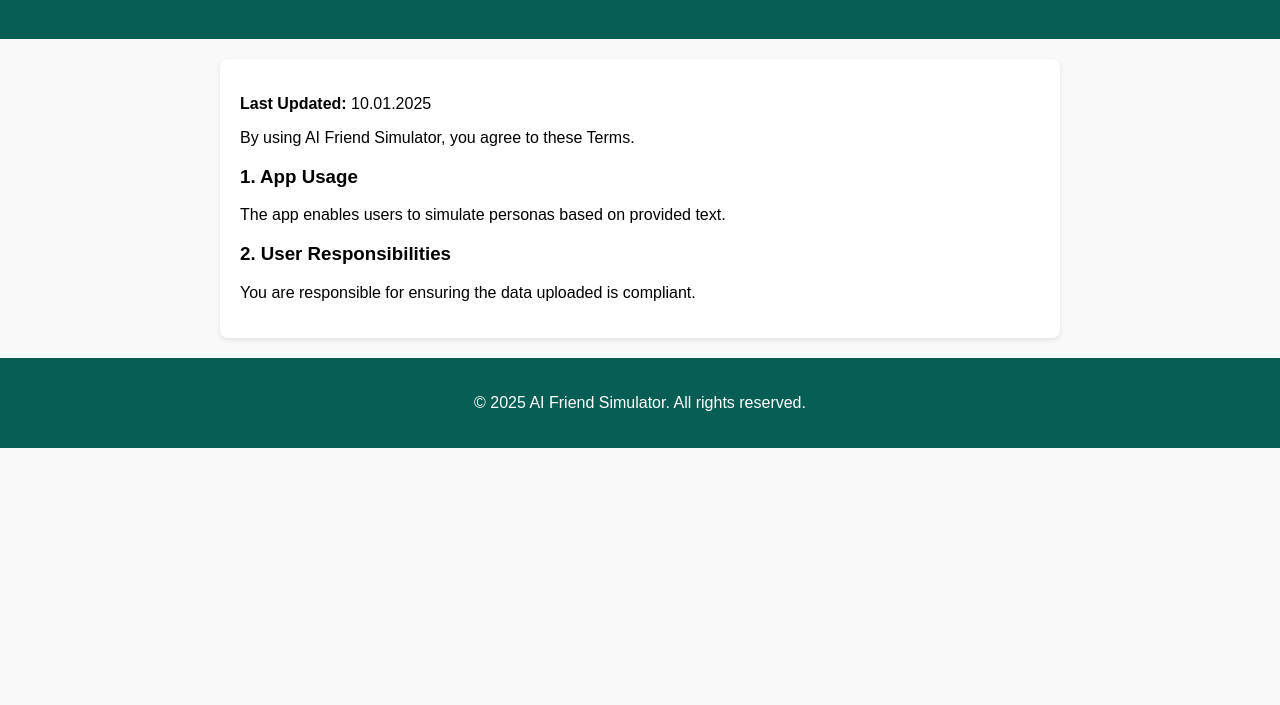
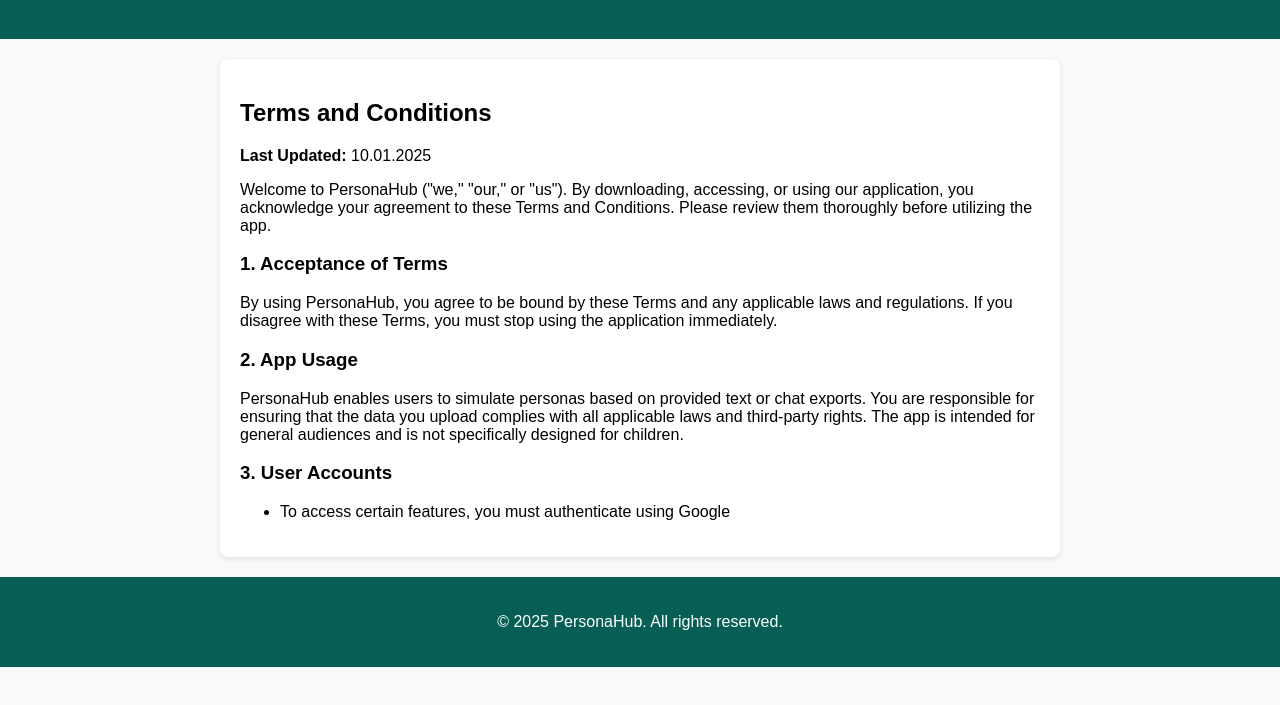
Before and after one commit to humanizersimulator/humanizersimulator.github.io, a plain HTML site: page terms-conditions.html in a window 1280 px wide. Shown: the part 81-786 px from the top of the page. Drawn offline with Linux system fonts and the light colour scheme.

Commit message:
Update terms-conditions.html

```diff
--- a/terms-conditions.html
+++ b/terms-conditions.html
@@ -3,23 +3,28 @@
 <head>
   <meta charset="UTF-8">
   <meta name="viewport" content="width=device-width, initial-scale=1.0">
-  <title>Terms & Conditions - AI Friend Simulator</title>
+  <title>Terms & Conditions - PersonaHub</title>
   <link rel="stylesheet" href="styles.css">
 </head>
 <body>
   <header>
     <h1>Terms & Conditions</h1>
   </header>
-  <div class="section">
+  <div class="section" id="terms-conditions">
+    <h2>Terms and Conditions</h2>
     <p><strong>Last Updated:</strong> 10.01.2025</p>
-    <p>By using AI Friend Simulator, you agree to these Terms.</p>
-    <h3>1. App Usage</h3>
-    <p>The app enables users to simulate personas based on provided text.</p>
-    <h3>2. User Responsibilities</h3>
-    <p>You are responsible for ensuring the data uploaded is compliant.</p>
+    <p>Welcome to PersonaHub ("we," "our," or "us"). By downloading, accessing, or using our application, you acknowledge your agreement to these Terms and Conditions. Please review them thoroughly before utilizing the app.</p>
+    <h3>1. Acceptance of Terms</h3>
+    <p>By using PersonaHub, you agree to be bound by these Terms and any applicable laws and regulations. If you disagree with these Terms, you must stop using the application immediately.</p>
+    <h3>2. App Usage</h3>
+    <p>PersonaHub enables users to simulate personas based on provided text or chat exports. You are responsible for ensuring that the data you upload complies with all applicable laws and third-party rights. The app is intended for general audiences and is not specifically designed for children.</p>
+    <h3>3. User Accounts</h3>
+    <ul>
+      <li>To access certain features, you must authenticate using Google</li>
+    </ul>
   </div>
   <footer>
-    <p>&copy; 2025 AI Friend Simulator. All rights reserved.</p>
+    <p>&copy; 2025 PersonaHub. All rights reserved.</p>
   </footer>
 </body>
 </html>
```
